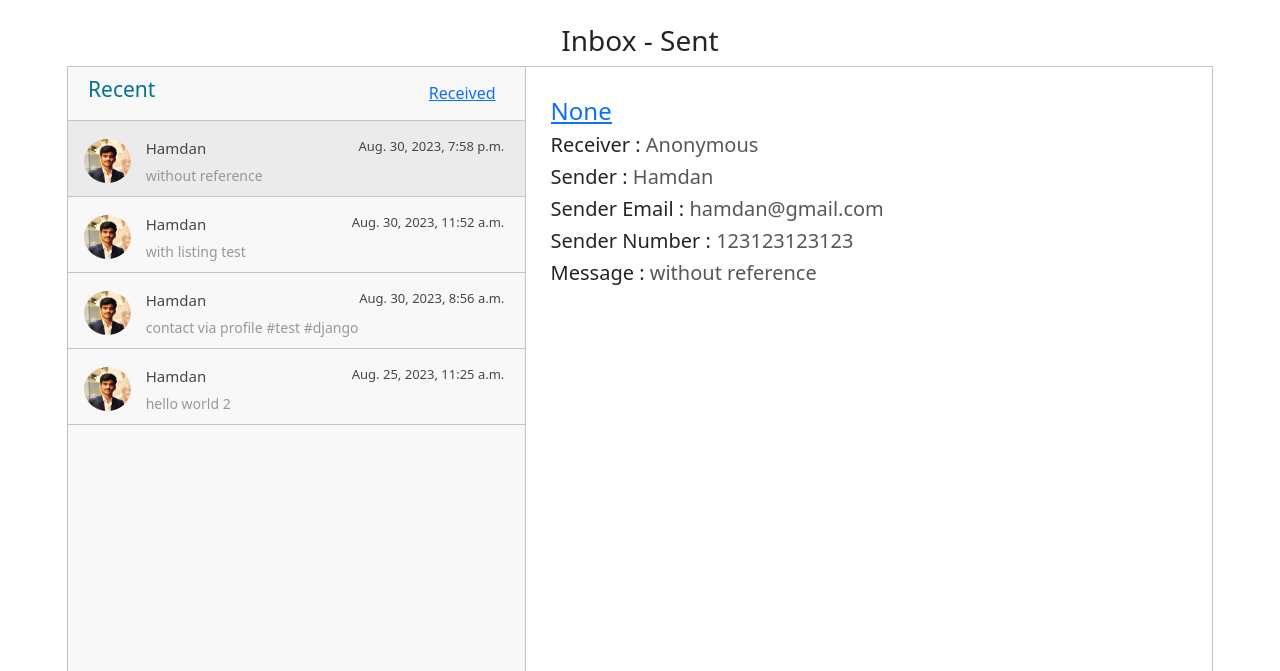
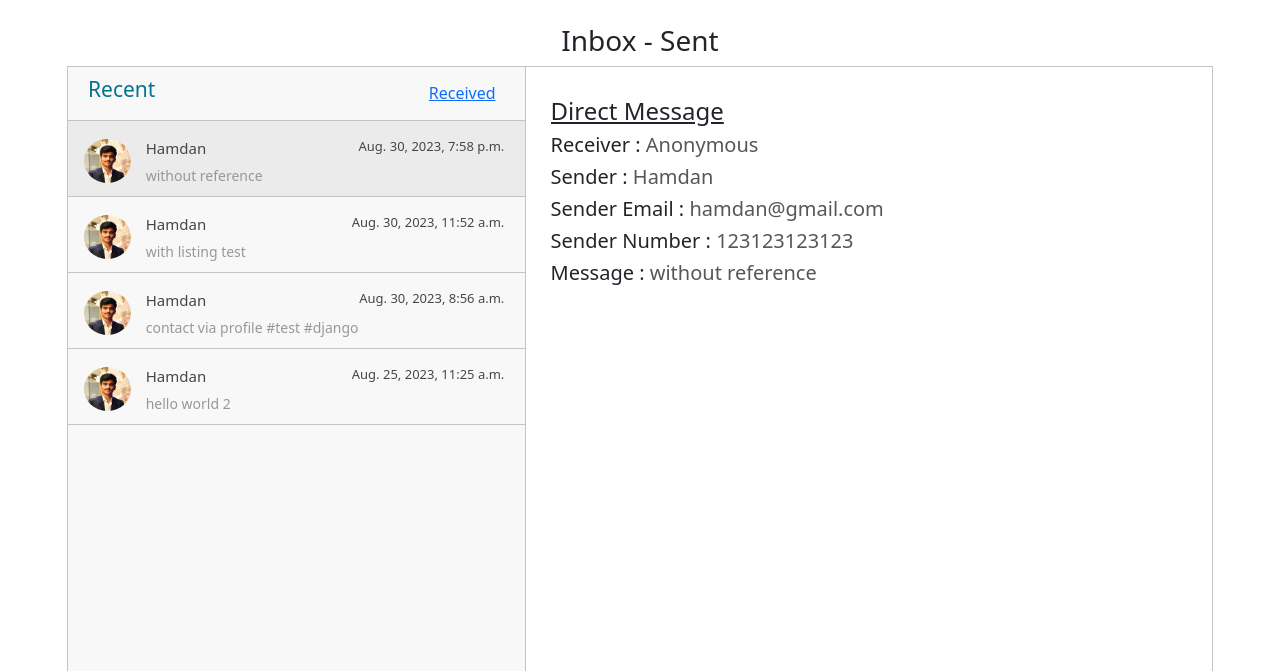
Before and after one commit to Hamdan-Khan/Django-Real-Estate-App, a Django app: page /social/sent/12 in a window 1280 px wide. Shown: the part 56-727 px from the top of the page. Run offline with Django 4.2, Linux system fonts and the light colour scheme; a user stored in the database is signed in; data comes from the database, SQL or seed files in the repository; both versions use the stored data as it was after the commit.

Commit message:
Property instance in direct message handled

```diff
--- a/social/templates/social/inbox.html
+++ b/social/templates/social/inbox.html
@@ -55,9 +55,13 @@
                 <div class="mesgs">
                     <div class="msg_history">
                         {% if msg_data %}
-                            <a href="{% url 'market:listing_data' msg_data.property.id %}">
-                                <h4 style="text-decoration: underline;">{{ msg_data.property }}</h4>
-                            </a>
+                            {% if msg_data.property %}
+                                <a href="{% url 'market:listing_data' msg_data.property.id %}">
+                                    <h4 style="text-decoration: underline;">{{ msg_data.property }}</h4>
+                                </a>
+                            {% else %}
+                                <h4 style="text-decoration: underline;">Direct Message</h4>
+                            {% endif %}
                             {% if is_sent %}
                                 <h5>Receiver :
                                     <span>{% if msg_data.receiver.profile.first_name %}{{msg_data.receiver.profile.first_name}}{% else %}{{msg_data.receiver}}{% endif %}</span>
--- a/social/views.py
+++ b/social/views.py
@@ -33,8 +33,6 @@
 
     # makes a list of users that sent request.user msgs
     all_users = [i.sender for i in msgs]
-
-    print(all_users)
 
     msg_data = msgs.get(id=msg_id)
 
```
Also changed, not shown: db.sqlite3.
